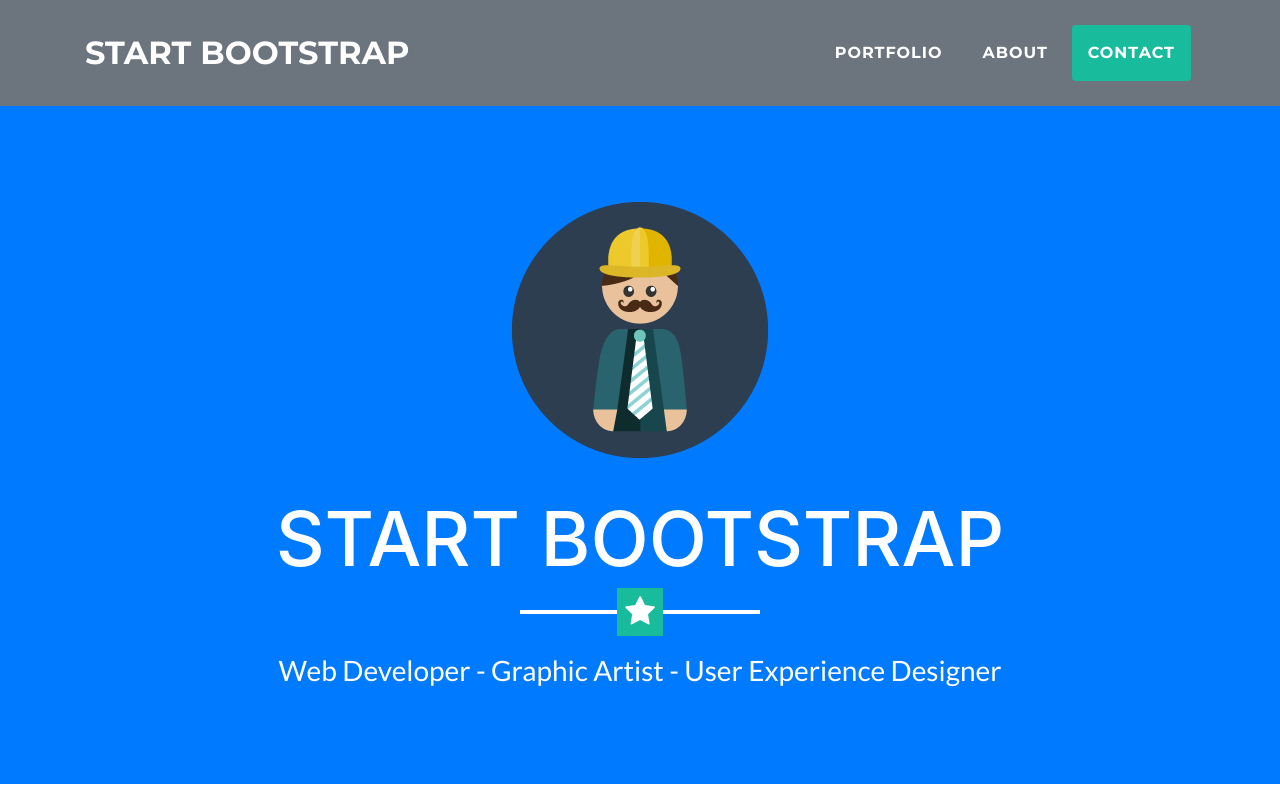
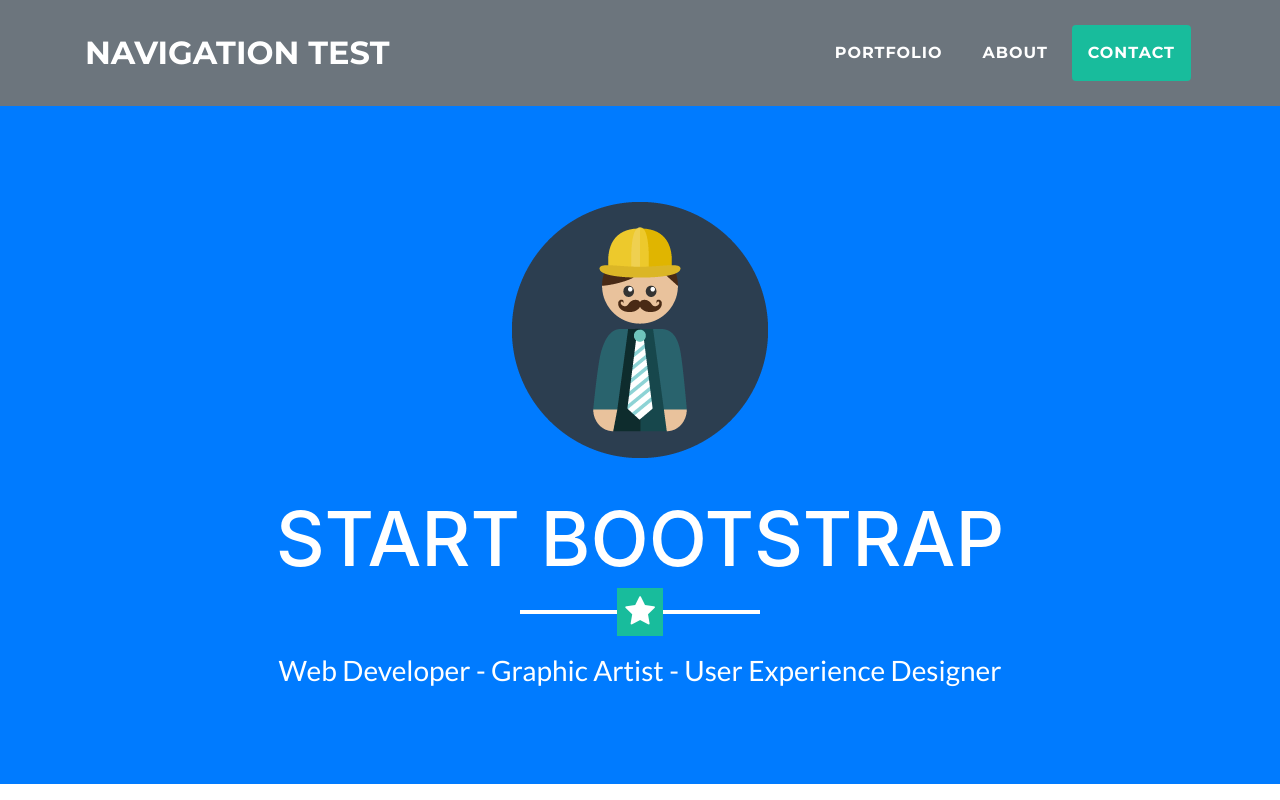
Before and after one commit to liquidyou/myPage, a website with bundled scripts: page myPage/index.html in a window 1280 px wide. Shown: the top 800 px of the page. Built offline with nearby package versions, Linux system fonts and the light colour scheme.

Commit message:
replace a word

```diff
--- a/myPage/index.html
+++ b/myPage/index.html
@@ -31,7 +31,7 @@
     <!-- Navigation -->
     <nav class="navbar navbar-expand-lg bg-secondary fixed-top text-uppercase" id="mainNav">
       <div class="container">
-        <a class="navbar-brand js-scroll-trigger" href="#page-top">Start Bootstrap</a>
+        <a class="navbar-brand js-scroll-trigger" href="#page-top">navigation test</a>
         <button class="navbar-toggler navbar-toggler-right text-uppercase bg-primary text-white rounded" type="button" data-toggle="collapse" data-target="#navbarResponsive" aria-controls="navbarResponsive" aria-expanded="false" aria-label="Toggle navigation">
           Menu
           <i class="fa fa-bars"></i>
```
